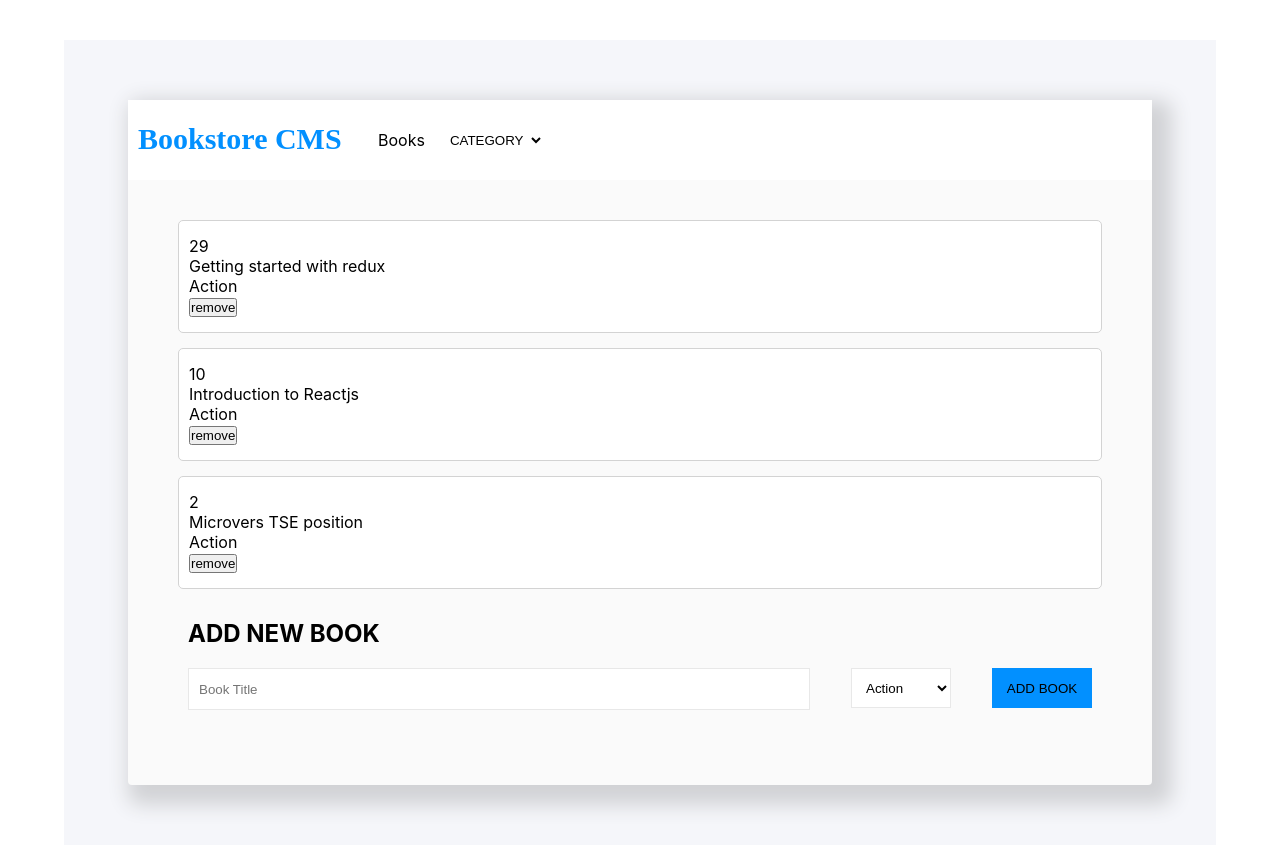
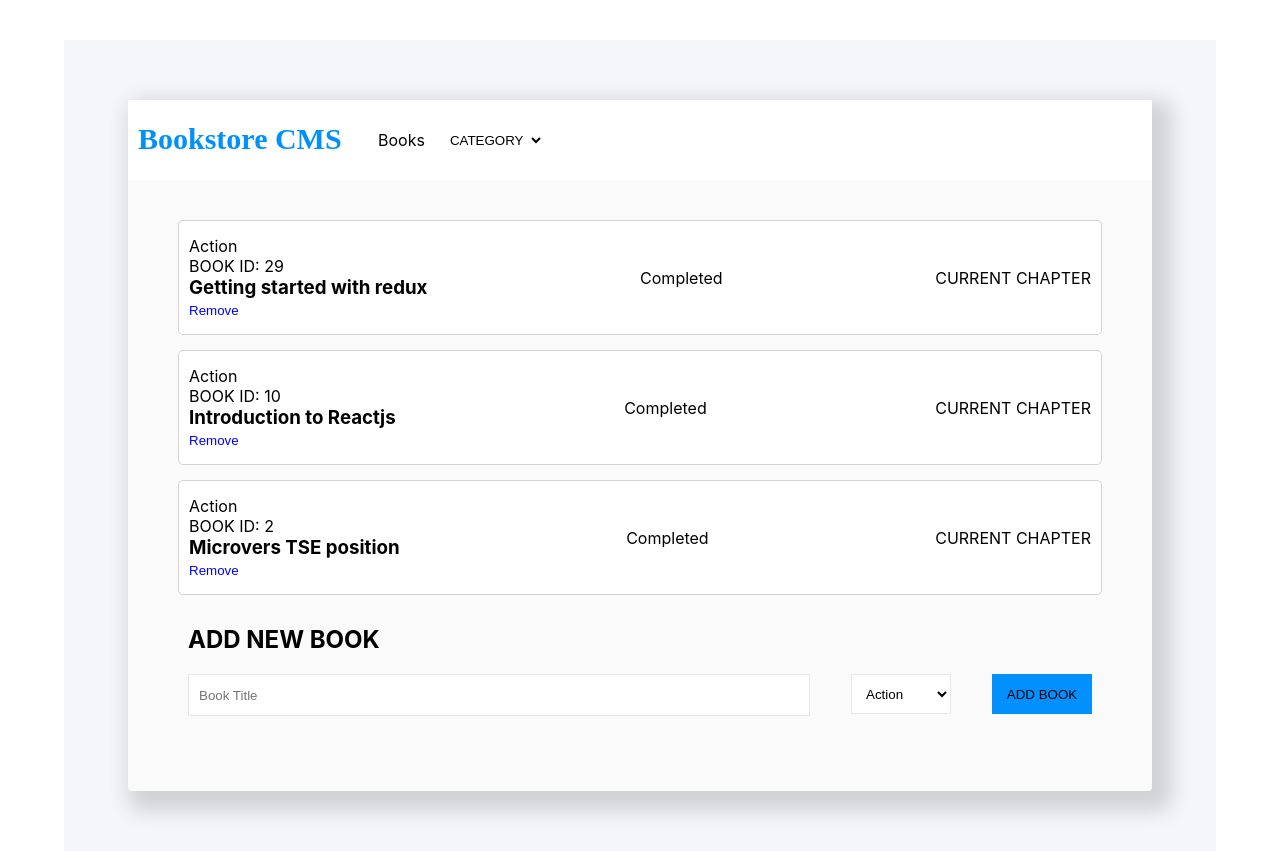
Before and after one commit to ngodi/redux-bookstore, a React (Create React App) app: page / in a window 1280 px wide. Shown: the top 864 px of the page. Built offline with nearby package versions, Linux system fonts and the light colour scheme.

Commit message:
added percentage progress and current chapter

```diff
--- a/src/components/Book.css
+++ b/src/components/Book.css
@@ -1,10 +1,17 @@
-ul li{
-    list-style-type: none;
-}
 .book{
     border: 1px solid lightgrey;
     padding: 15px 10px;
     margin: 15px 50px;
     background: white;
     border-radius: 5px;
+    display: flex;
+    justify-content: space-between;
+    align-items: center;
 }
+.removeBtn{
+    border:none;
+    color:blue;
+    background:none;
+    text-transform: capitalize;
+    cursor: pointer;
+}
--- a/src/components/Book.js
+++ b/src/components/Book.js
@@ -15,12 +15,20 @@ const Book = ({
   };
 
   return (
-    <ul className="book">
-      <li>{book.id}</li>
-      <li>{book.title}</li>
-      <li>{book.category}</li>
-      <li><button onClick={newhandleRemoveBook} type="button">remove</button></li>
-    </ul>
+    <div className="book">
+        <div className="boonInfo">
+          <p className="bookCategory">{book.category}</p>
+          <span className="bookId">BOOK ID: {book.id}</span>
+          <h3 className="booktitle">{book.title}</h3>
+          <button className="removeBtn" onClick={newhandleRemoveBook} type="button">remove</button>
+        </div>
+        <div className="percentage">
+           <p>Completed</p>
+        </div>
+        <div className="currentChapter">
+           <p>CURRENT CHAPTER</p>
+        </div>
+  </div>
   );
 };
 
```
